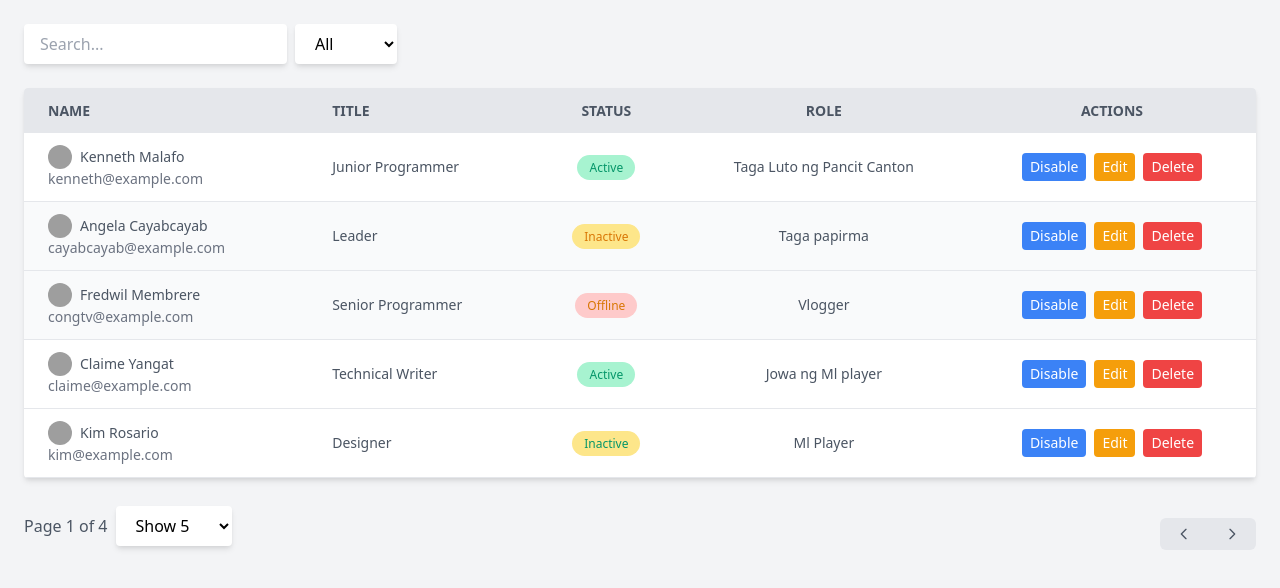
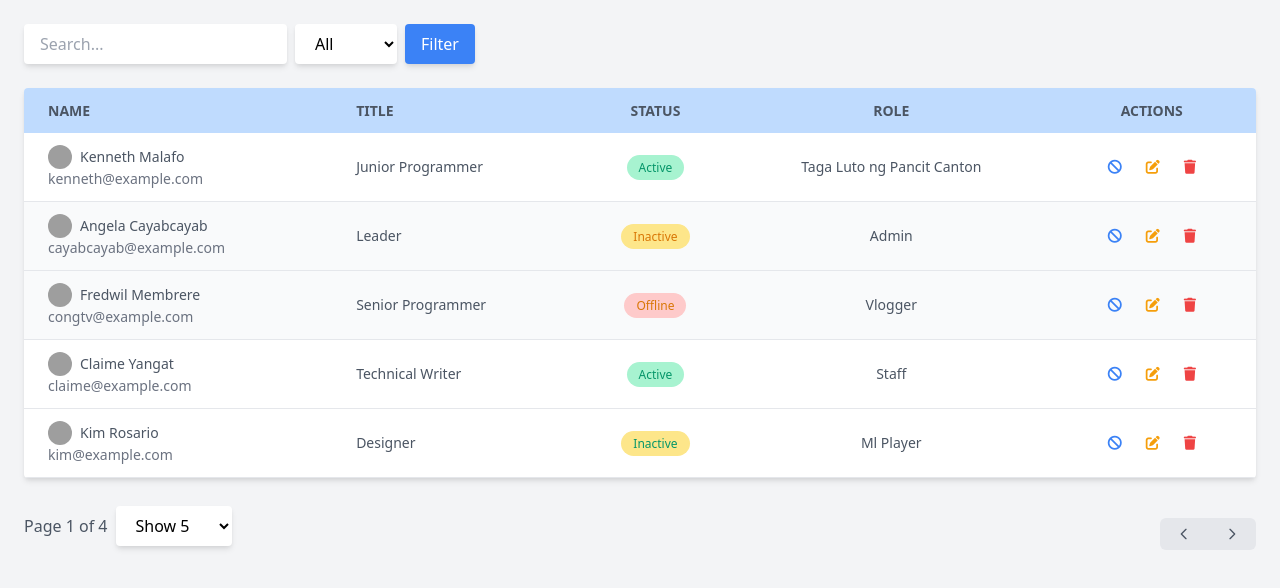
Before and after one commit to KennethMalafo/tailwind-table, a plain HTML site: page index.html in a window 1280 px wide. Drawn offline with nearby package versions, Linux system fonts and the light colour scheme; grey boxes are pictures that could not be loaded.

Commit message:
new feature

```diff
--- a/index.html
+++ b/index.html
@@ -5,18 +5,20 @@
     <meta name="viewport" content="width=device-width, initial-scale=1.0">
     <title>Responsive Table</title>
     <link href="https://cdn.jsdelivr.net/npm/tailwindcss@2.2.19/dist/tailwind.min.css" rel="stylesheet">
+    <link rel="stylesheet" href="https://cdnjs.cloudflare.com/ajax/libs/font-awesome/6.0.0-beta3/css/all.min.css">
 </head>
 <body class="bg-gray-100 p-6">
     <div class="container mx-auto">
         <!-- Search and Role Filter -->
         <div class="flex justify-between mb-4">
             <div class="flex items-center">
-                <input type="text" placeholder="Search..." class="bg-white shadow-md rounded px-4 py-2 w-full mr-2"/>
-                <select class="bg-white shadow-md rounded px-4 py-2">
+                <input type="text" id="search" placeholder="Search..." class="bg-white shadow-md rounded px-4 py-2 w-full mr-2"/>
+                <select class="bg-white shadow-md rounded px-4 py-2 mr-2">
                     <option>All</option>
                     <option>Admin</option>
                     <option>Staff</option>
                 </select>
+                <button onclick="" class="bg-blue-500 shadow-md text-white rounded px-4 py-2">Filter</button>
             </div>
         </div>
 
@@ -24,7 +26,7 @@
         <div class="bg-white shadow-md rounded my-6 overflow-x-auto">
             <table class="min-w-max w-full table-auto">
                 <thead>
-                    <tr class="bg-gray-200 text-gray-600 uppercase text-sm leading-normal">
+                    <tr class="bg-blue-200 text-gray-600 uppercase text-sm leading-normal">
                         <th class="py-3 px-6 text-left">Name</th>
                         <th class="py-3 px-6 text-left">Title</th>
                         <th class="py-3 px-6 text-center">Status</th>
@@ -53,10 +55,12 @@
                             Taga Luto ng Pancit Canton
                         </td>
                         <td class="py-3 px-6 text-center">
-                            <div class="flex justify-center item-center">
-                                <button class="bg-blue-500 text-white px-2 py-1 rounded mr-2">Disable</button>
-                                <button class="bg-yellow-500 text-white px-2 py-1 rounded mr-2">Edit</button>
-                                <button class="bg-red-500 text-white px-2 py-1 rounded">Delete</button>
+                            <div class="flex justify-center items-center space-x-2">
+                                <button class="action-btn p-2"><i class="fas fa-ban text-blue-500"></i></button>
+                                <!-- ganto lalabas kapag clinick ung diable na icon -->
+                                <!-- <button class="action-btn"><i class="fas fa-check text-blue-500"></i></button> -->
+                                <button class="action-btn p-2"><i class="fas fa-edit text-yellow-500"></i></button>
+                                <button class="action-btn p-2"><i class="fas fa-trash text-red-500"></i></button>
                             </div>
                         </td>
                     </tr>
@@ -77,13 +81,13 @@
                             <span class="bg-yellow-200 text-yellow-600 py-1 px-3 rounded-full text-xs">Inactive</span>
                         </td>
                         <td class="py-3 px-6 text-center">
-                            Taga papirma
+                            Admin
                         </td>
                         <td class="py-3 px-6 text-center">
-                            <div class="flex justify-center item-center">
-                                <button class="bg-blue-500 text-white px-2 py-1 rounded mr-2">Disable</button>
-                                <button class="bg-yellow-500 text-white px-2 py-1 rounded mr-2">Edit</button>
-                                <button class="bg-red-500 text-white px-2 py-1 rounded">Delete</button>
+                            <div class="flex justify-center items-center space-x-2">
+                                <button class="action-btn p-2"><i class="fas fa-ban text-blue-500"></i></button>
+                                <button class="action-btn p-2"><i class="fas fa-edit text-yellow-500"></i></button>
+                                <button class="action-btn p-2"><i class="fas fa-trash text-red-500"></i></button>
                             </div>
                         </td>
                     </tr>
@@ -107,10 +111,10 @@
                             Vlogger
                         </td>
                         <td class="py-3 px-6 text-center">
-                            <div class="flex justify-center item-center">
-                                <button class="bg-blue-500 text-white px-2 py-1 rounded mr-2">Disable</button>
-                                <button class="bg-yellow-500 text-white px-2 py-1 rounded mr-2">Edit</button>
-                                <button class="bg-red-500 text-white px-2 py-1 rounded">Delete</button>
+                            <div class="flex justify-center items-center space-x-2">
+                                <button class="action-btn p-2"><i class="fas fa-ban text-blue-500"></i></button>
+                                <button class="action-btn p-2"><i class="fas fa-edit text-yellow-500"></i></button>
+                                <button class="action-btn p-2"><i class="fas fa-trash text-red-500"></i></button>
                             </div>
                         </td>
                     </tr>
@@ -131,13 +135,13 @@
                             <span class="bg-green-200 text-green-600 py-1 px-3 rounded-full text-xs">Active</span>
                         </td>
                         <td class="py-3 px-6 text-center">
-                            Jowa ng Ml player
+                            Staff
                         </td>
                         <td class="py-3 px-6 text-center">
-                            <div class="flex justify-center item-center">
-                                <button class="bg-blue-500 text-white px-2 py-1 rounded mr-2">Disable</button>
-                                <button class="bg-yellow-500 text-white px-2 py-1 rounded mr-2">Edit</button>
-                                <button class="bg-red-500 text-white px-2 py-1 rounded">Delete</button>
+                            <div class="flex justify-center items-center space-x-2">
+                                <button class="action-btn p-2"><i class="fas fa-ban text-blue-500"></i></button>
+                                <button class="action-btn p-2"><i class="fas fa-edit text-yellow-500"></i></button>
+                                <button class="action-btn p-2"><i class="fas fa-trash text-red-500"></i></button>
                             </div>
                         </td>
                     </tr>
@@ -161,10 +165,10 @@
                             Ml Player
                         </td>
                         <td class="py-3 px-6 text-center">
-                            <div class="flex justify-center item-center">
-                                <button class="bg-blue-500 text-white px-2 py-1 rounded mr-2">Disable</button>
-                                <button class="bg-yellow-500 text-white px-2 py-1 rounded mr-2">Edit</button>
-                                <button class="bg-red-500 text-white px-2 py-1 rounded">Delete</button>
+                            <div class="flex justify-center items-center space-x-2">
+                                <button class="action-btn p-2"><i class="fas fa-ban text-blue-500"></i></button>
+                                <button class="action-btn p-2"><i class="fas fa-edit text-yellow-500"></i></button>
+                                <button class="action-btn p-2"><i class="fas fa-trash text-red-500"></i></button>
                             </div>
                         </td>
                     </tr>
```
